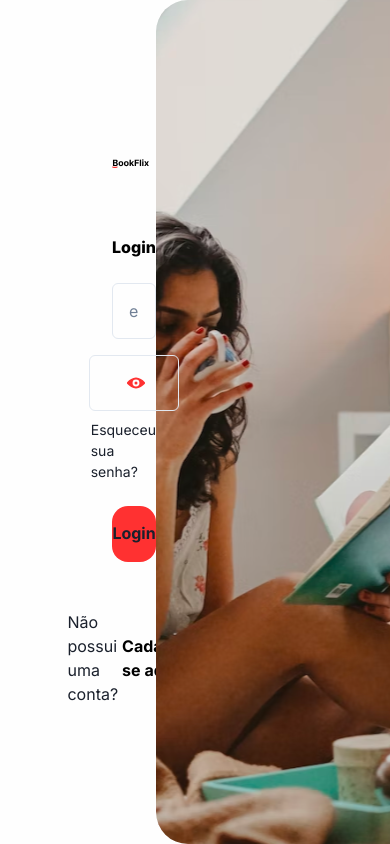
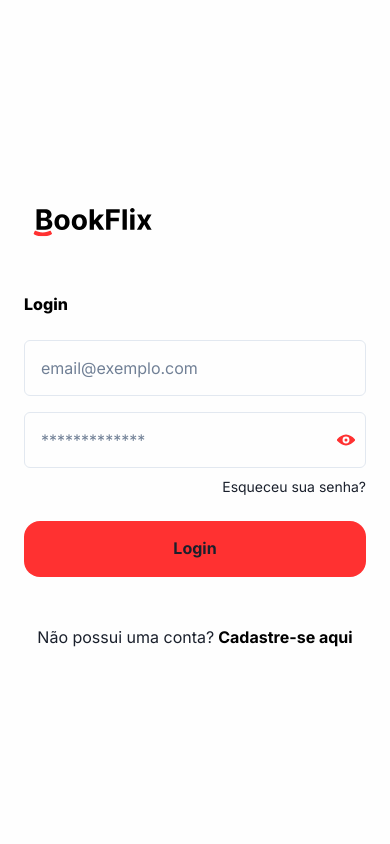
Before and after one commit to Rafael-Almeida-Dev/bookflix-web, a React (Create React App) app: page / in a window 390 px wide. Built offline with nearby package versions, Linux system fonts and the light colour scheme.

Commit message:
feat: implement responsiveness

```diff
--- a/src/modules/authenticated/screens/Login/index.js
+++ b/src/modules/authenticated/screens/Login/index.js
@@ -5,14 +5,15 @@ export const LoginScreen = () => {
   return (
     <Flex flexDir="row" w="100vw" h="100vh">
       <Flex
-        alignItem="flex-star"
+        alignItem={['center', 'flex-star']}
         justifyContent="center"
-        paddingLeft="112"
+        paddingLeft={['0px', '0px', '0px', '112']}
+        padding={['24px', '48px', '80px',  '0px']}
         flexDir="column"
-        w="40% "
+        w={['100%', '100%', '100%', '40% ']}
         h="100%"
       >
-        <Flex flexDir="column" w={['100%', '100%', '100%', '416px']}>
+        <Flex flexDir="column" w={['100%', '100%', '100%', '100%', '416px']}>
           <Image src="/img/logo.svg" alt="BooKFlix Logo" w="160px" h="48px" />
           <Text.ScreenTitle mt="48px">Login</Text.ScreenTitle>
           <Input mt="24px" placeholder="email@exemplo.com" />
@@ -34,8 +35,8 @@ export const LoginScreen = () => {
         </Flex>
       </Flex>
       <Flex
-        w="60%"
-        h="100%"
+        w={['0%', '0%', '0%', '0%', '60%']}
+        h="100vh"
         backgroundImage="url('/img/auth_background.svg')"
         backgroundSize="cover"
         backgroundPosition="center"
```
